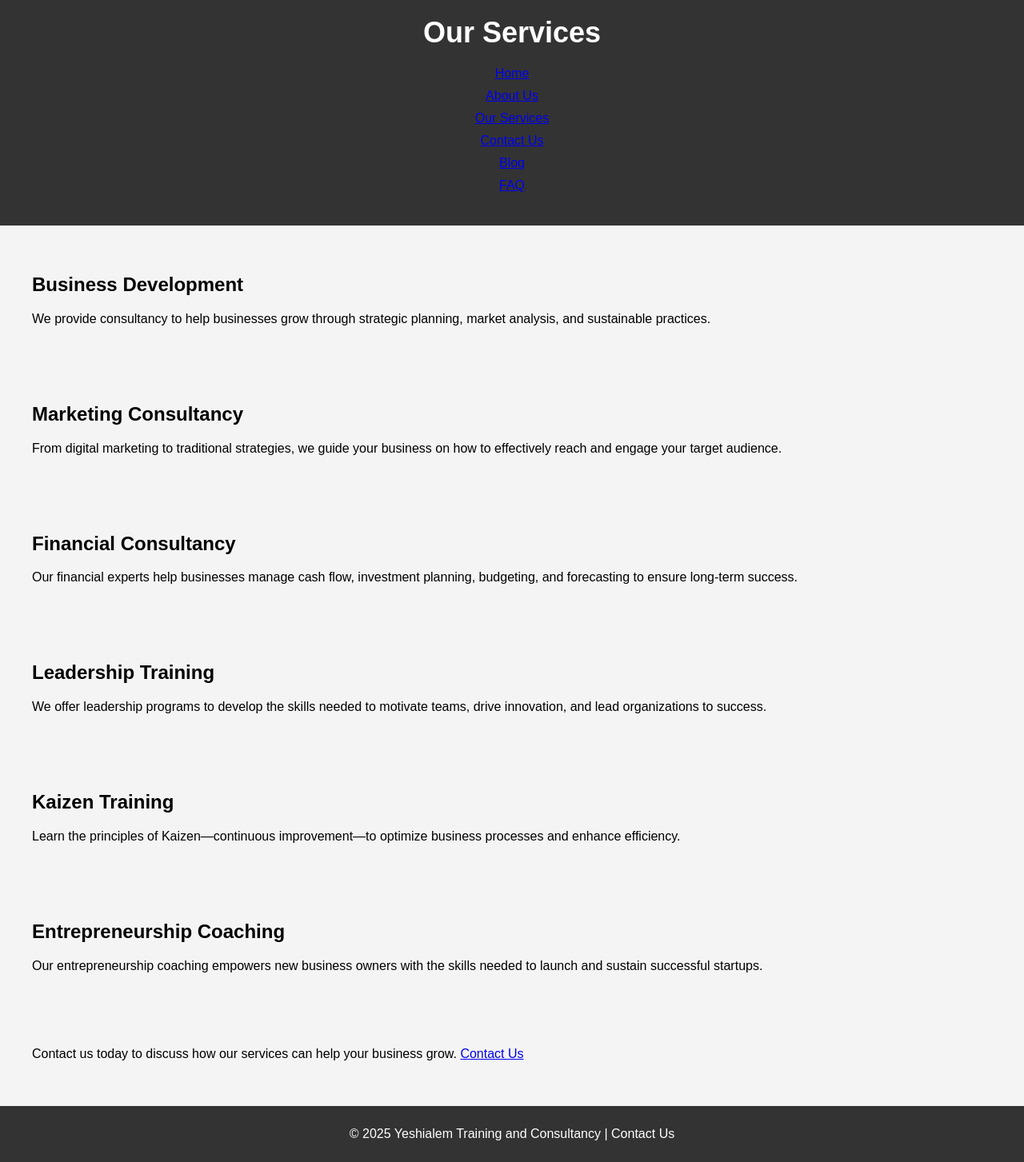
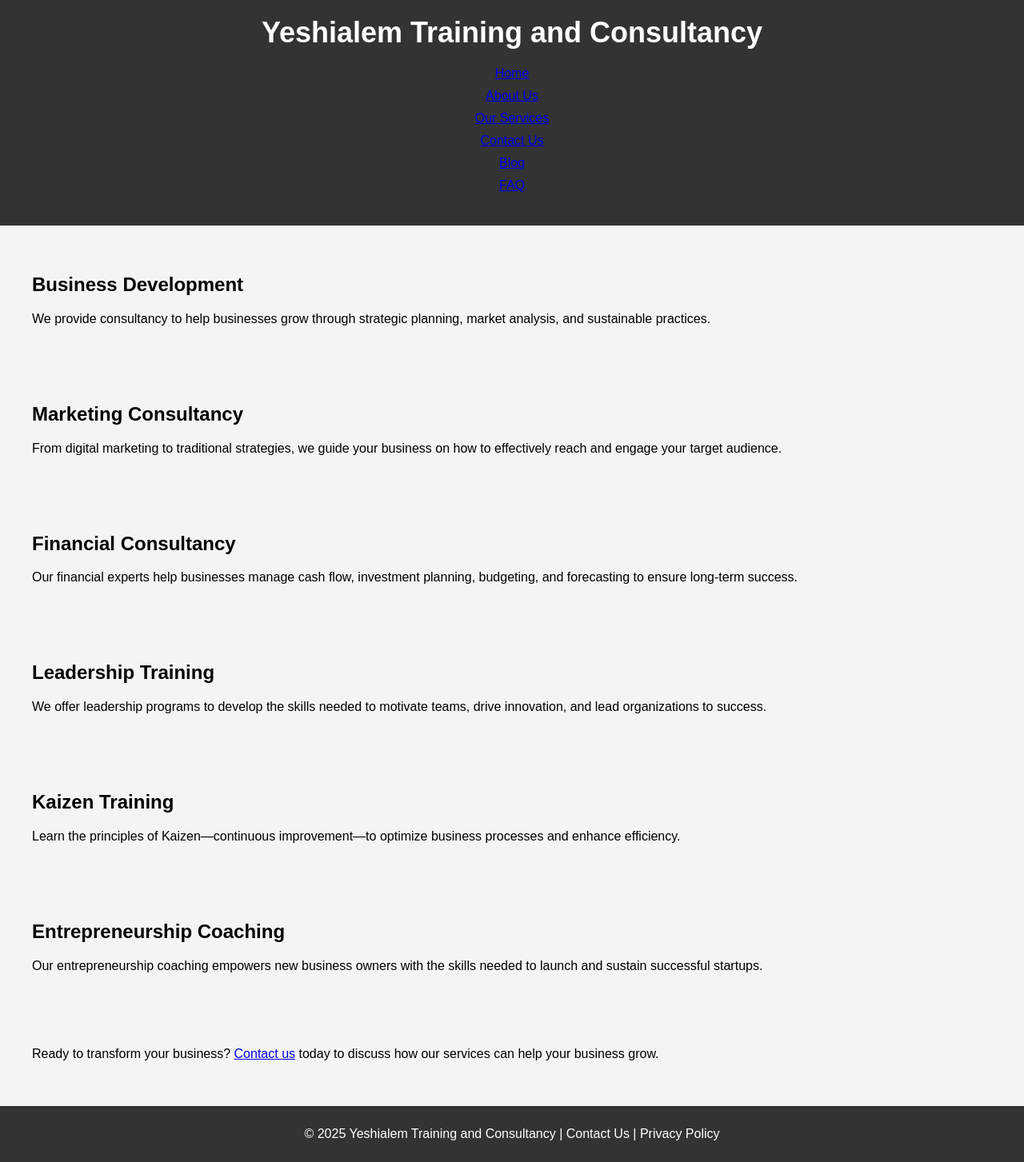
Before and after one commit to negusietefera/YTCS, a plain HTML site: page service.html in a window 1280 px wide. Shown: the whole page at 80% size. Drawn offline with Linux system fonts and the light colour scheme.

Commit message:
Add files via upload

```diff
--- a/service.html
+++ b/service.html
@@ -3,18 +3,19 @@
 <head>
     <meta charset="UTF-8">
     <meta name="viewport" content="width=device-width, initial-scale=1.0">
+    <meta name="description" content="Explore the diverse range of services offered by Yeshialem Training and Consultancy, including business development, marketing consultancy, leadership training, and more.">
     <title>Services | Yeshialem Training and Consultancy</title>
     <link rel="stylesheet" href="style.css">
 </head>
 <body>
 
     <header>
-        <h1>Our Services</h1>
-        <nav aria-label="Main Navigation">
+        <h1>Yeshialem Training and Consultancy</h1>
+        <nav>
             <ul>
                 <li><a href="index.html">Home</a></li>
                 <li><a href="about.html">About Us</a></li>
-                <li><a href="services.html">Our Services</a></li>
+                <li><a href="services.html" aria-current="page">Our Services</a></li>
                 <li><a href="contact.html">Contact Us</a></li>
                 <li><a href="blog.html">Blog</a></li>
                 <li><a href="faq.html">FAQ</a></li>
@@ -54,12 +55,12 @@
         </section>
 
         <section id="cta">
-            <p>Contact us today to discuss how our services can help your business grow. <a href="contact.html">Contact Us</a></p>
+            <p>Ready to transform your business? <a href="contact.html">Contact us</a> today to discuss how our services can help your business grow.</p>
         </section>
     </main>
 
-    <footer aria-label="Footer">
-        <p>&copy; 2025 Yeshialem Training and Consultancy | <a href="contact.html">Contact Us</a></p>
+    <footer>
+        <p>&copy; 2025 Yeshialem Training and Consultancy | <a href="contact.html">Contact Us</a> | <a href="privacy-policy.html">Privacy Policy</a></p>
     </footer>
 
 </body>
```
